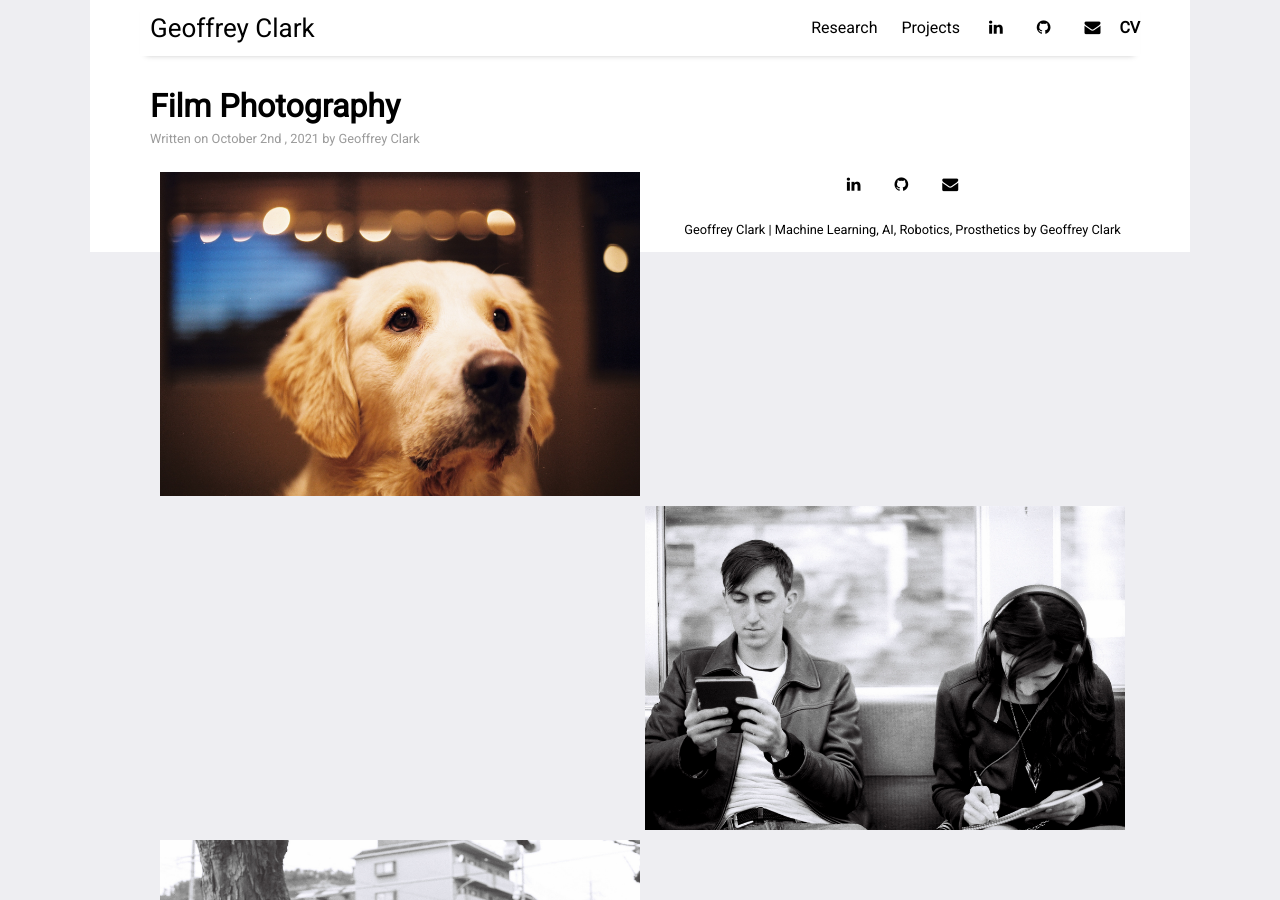
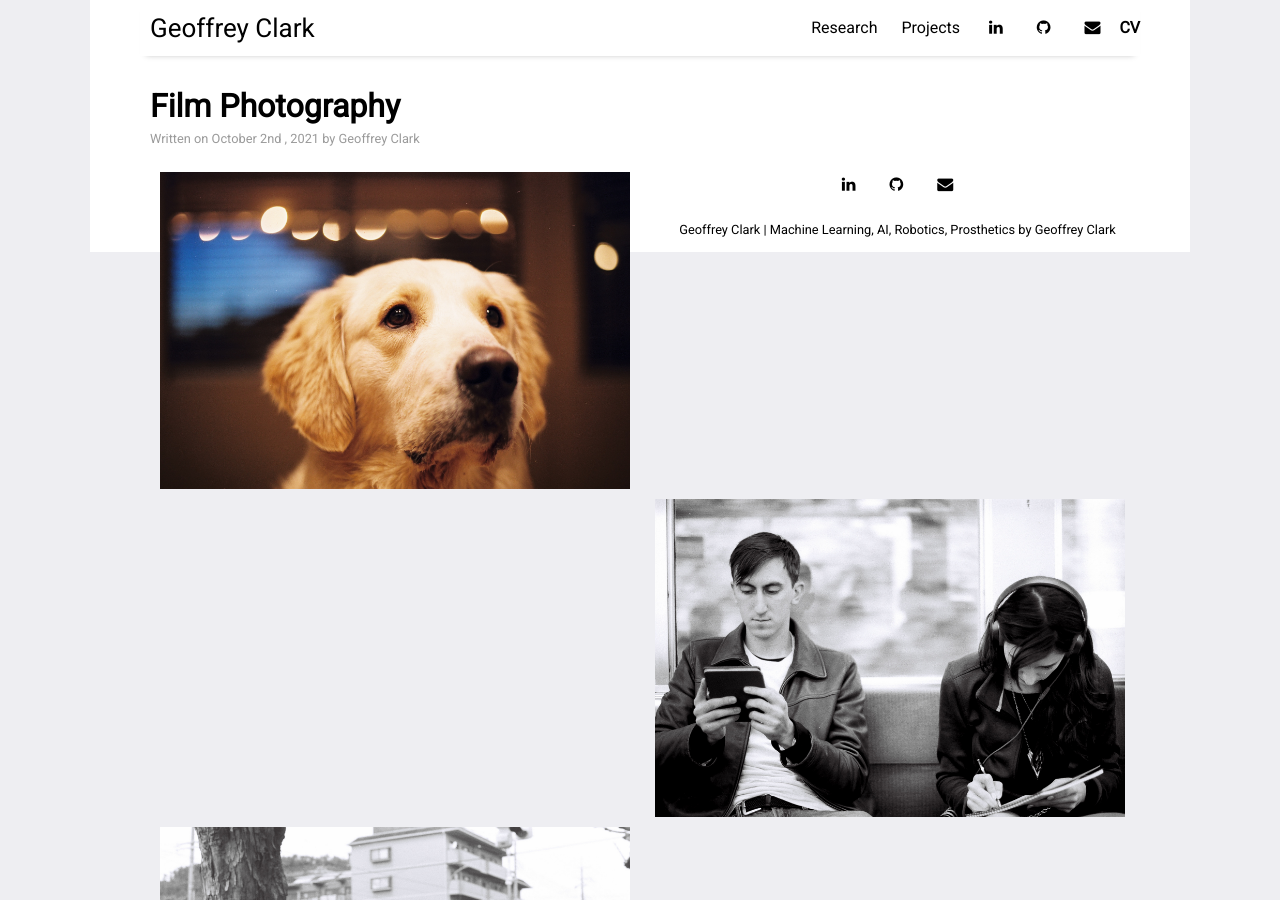
Before and after one commit to GeoffreyMClark/GeoffreyMClark.github.io, a Jekyll site: the page built from _posts/2021-10-2-projects4.md, in a window 1280 px wide and 900 px high. Built offline with Jekyll 4.4.1, drawn with Linux system fonts in a browser that asks for light colours; nearby versions of some CDN libraries.

Commit message:
modified image widths

```diff
--- a/_posts/2021-10-2-projects4.md
+++ b/_posts/2021-10-2-projects4.md
@@ -8,10 +8,10 @@
 gif: camera2.jpg
 ---
 
-![](assets/img/camera2.jpg){:style="float:left; margin-left:10px; margin-top:10px; padding-right:25px; width: 48%;"}
-![](assets/img/camera3.jpg){:style="float:right; margin-left:10px; margin-top:10px; padding-right:25px; width: 48%;"}
+![](assets/img/camera2.jpg){:style="float:left; margin-left:10px; margin-top:10px; padding-right:25px; width: 47%;"}
+![](assets/img/camera3.jpg){:style="float:right; margin-left:10px; margin-top:10px; padding-right:25px; width: 47%;"}
 
-![](assets/img/camera4.jpg){:style="float:left; margin-left:10px; margin-top:10px; padding-right:25px; width: 48%;"}
-![](assets/img/camera5.jpg){:style="float:right; margin-left:10px; margin-top:10px; padding-right:25px; width: 48%;"}
+![](assets/img/camera4.jpg){:style="float:left; margin-left:10px; margin-top:10px; padding-right:25px; width: 47%;"}
+![](assets/img/camera5.jpg){:style="float:right; margin-left:10px; margin-top:10px; padding-right:25px; width: 47%;"}
 
-![](assets/img/camera6.jpg){:style="float:left; margin-left:10px; margin-top:10px; padding-right:25px; width: 48%;"}
+![](assets/img/camera6.jpg){:style="float:left; margin-left:10px; margin-top:10px; padding-right:25px; width: 47%;"}
```
Also changed, not shown: _posts/2021-10-8-research4.md (+2 -2 lines).
